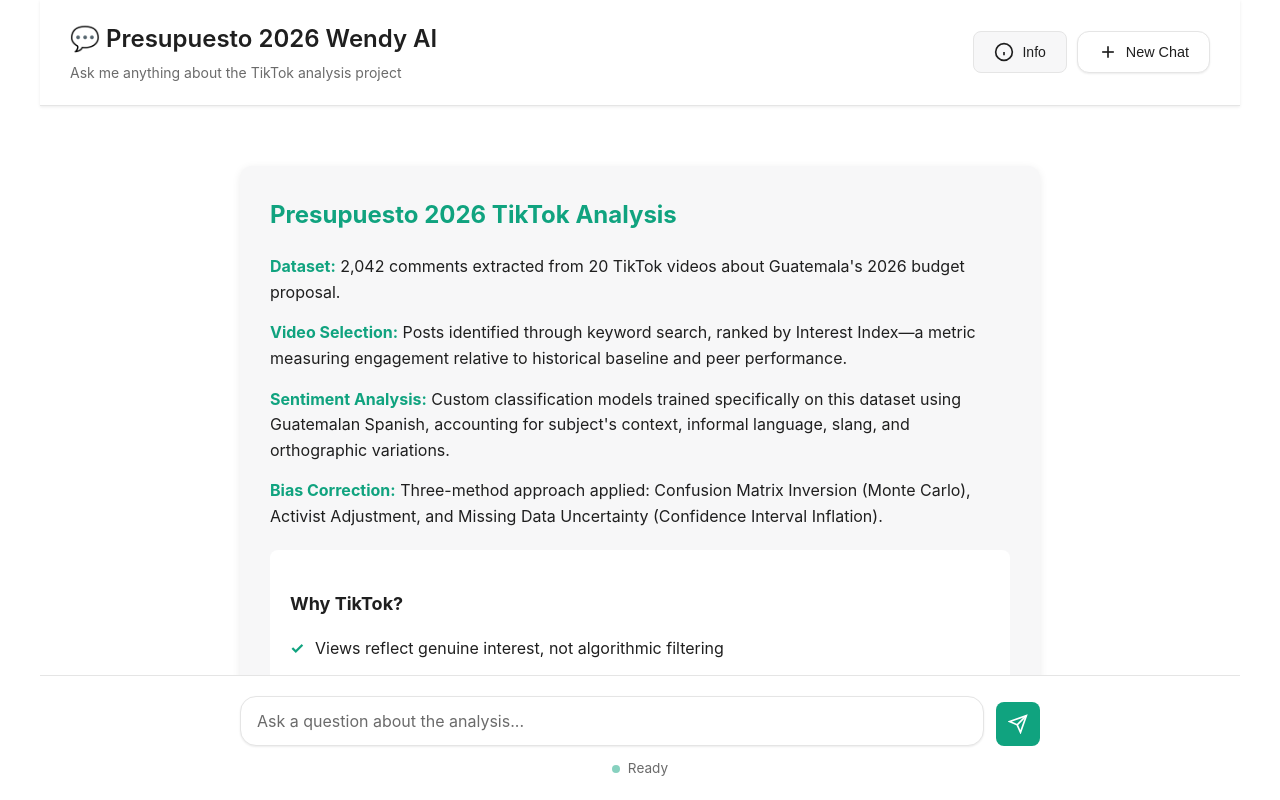
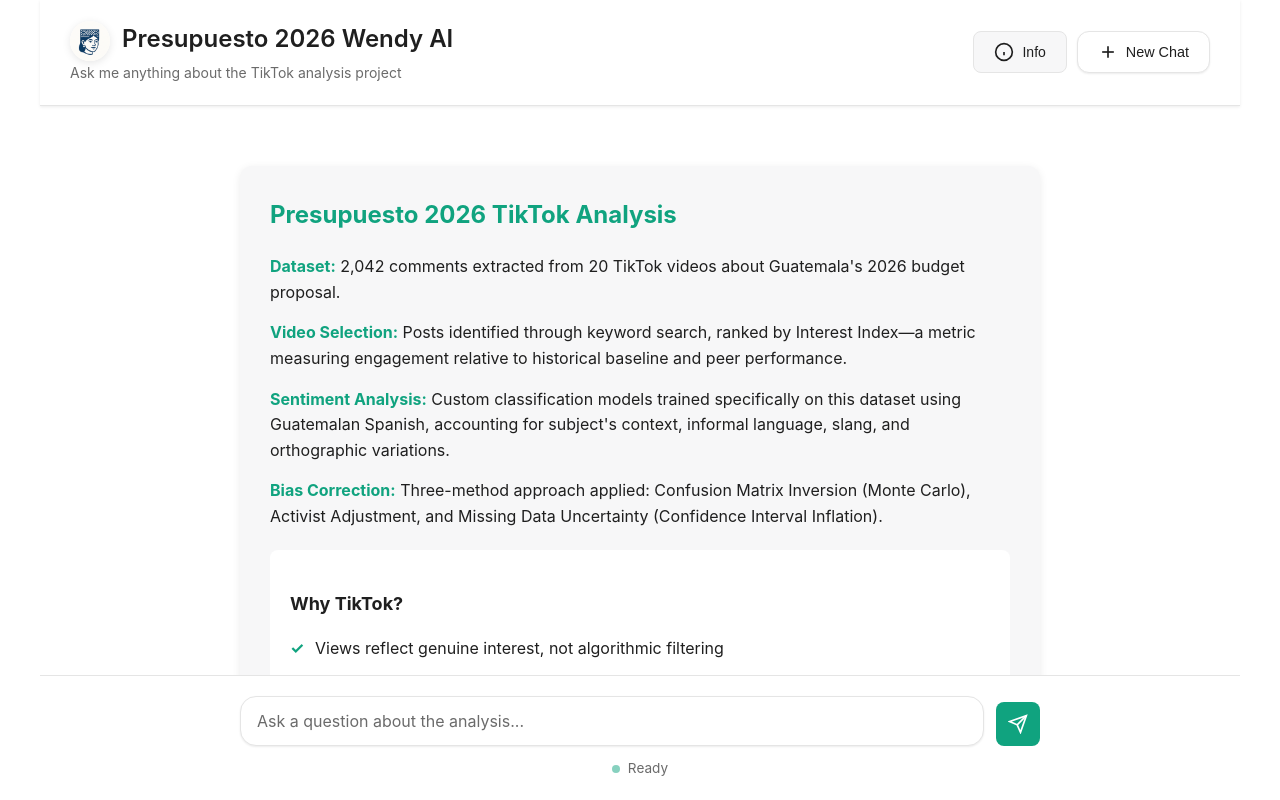
Before and after one commit to olivoe/presupuesto-2026-chat, a plain HTML site: page public/index.html in a window 1280 px wide. Drawn offline with nearby package versions, Linux system fonts and the light colour scheme.

Commit message:
FINAL: Replace emoji with Wendy logo in header
CHANGE:
- Replaced 💬 emoji with Wendy AI profile picture
- Logo displayed as 40x40 rounded image
- Positioned to the left of title text
- Subtle shadow for depth

STYLING:
- Flexbox layout for logo + title
- 12px gap between logo and text
- Border-radius: 50% (circular)
- Box shadow for professional look

User request: Replace 💬 with Wendy image in header
This completes the final lap! 🏁

```diff
--- a/public/index.html
+++ b/public/index.html
@@ -18,7 +18,10 @@
         <!-- Header -->
         <header class="header">
             <div class="header-content">
-                <h1>💬 Presupuesto 2026 Wendy AI</h1>
+                <div class="header-title">
+                    <img src="wendy.png" alt="Wendy AI" class="header-logo">
+                    <h1>Presupuesto 2026 Wendy AI</h1>
+                </div>
                 <p class="subtitle">Ask me anything about the TikTok analysis project</p>
             </div>
             <div class="header-buttons">
--- a/public/styles.css
+++ b/public/styles.css
@@ -745,3 +745,18 @@
     background: linear-gradient(135deg, #667eea 0%, #764ba2 100%);
     color: white;
 }
+
+/* Header Logo */
+.header-title {
+    display: flex;
+    align-items: center;
+    gap: 12px;
+}
+
+.header-logo {
+    width: 40px;
+    height: 40px;
+    border-radius: 50%;
+    object-fit: cover;
+    box-shadow: 0 2px 8px rgba(0, 0, 0, 0.1);
+}
```
